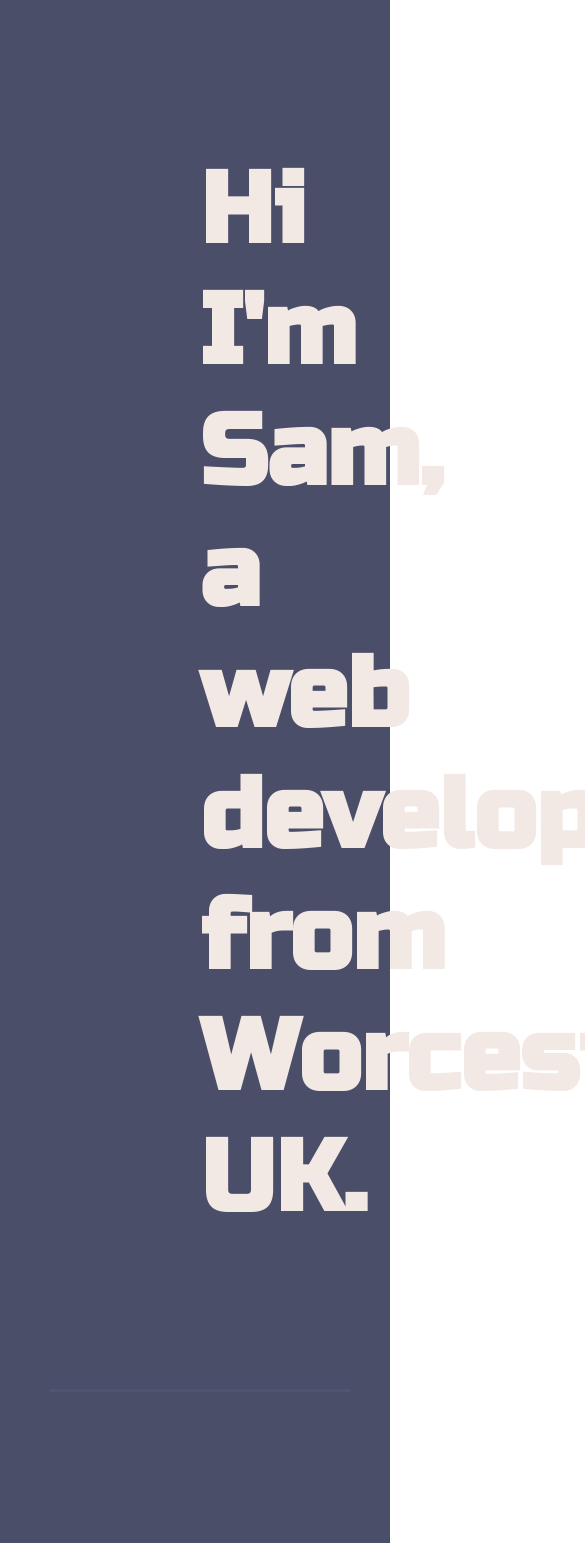
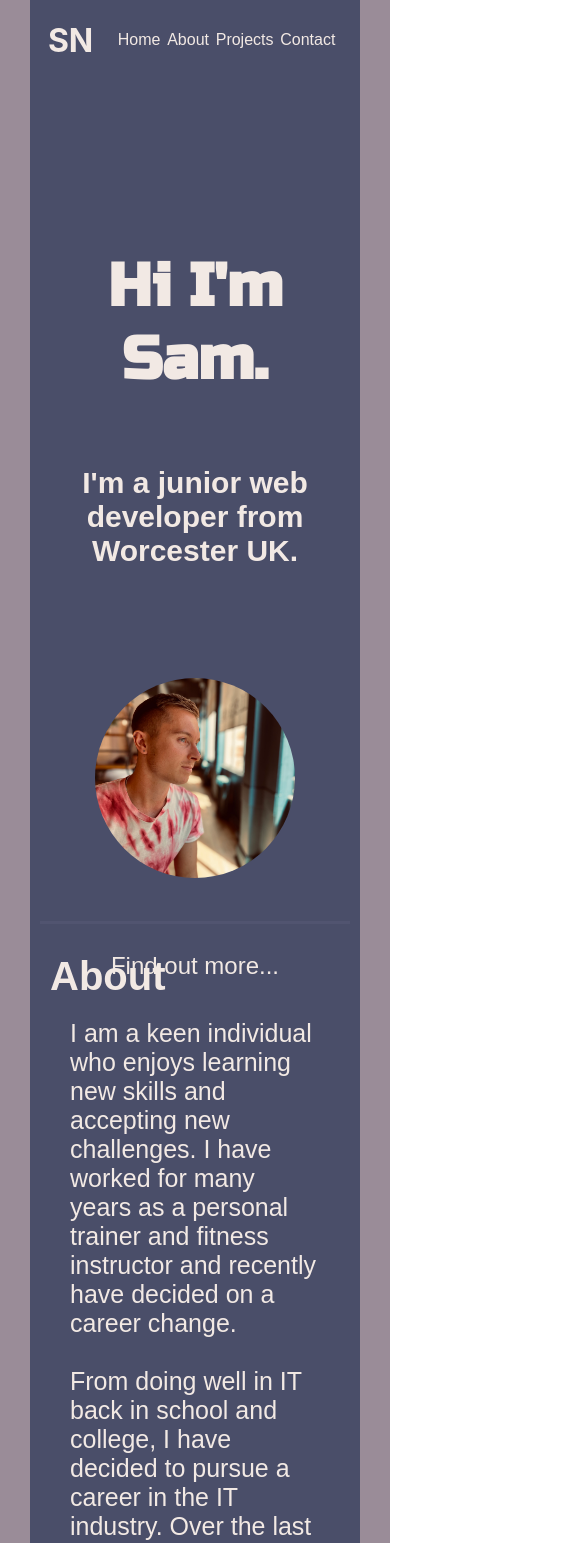
Before and after one commit to Samnoble118/Portfolio-V2, a React (Create React App) app: page / in a window 390 px wide. Shown: the top 1543 px of the page, 585 px wide, since content can reach past the window. Built offline with nearby package versions, Linux system fonts and the light colour scheme; a web font is replaced by a local one.

Commit message:
major updates to web design and mobile view

```diff
--- a/src/App.css
+++ b/src/App.css
@@ -2,4 +2,16 @@
   margin: 0;
   padding: 0;
   box-sizing: border-box;
+
 }
+
+.App{
+  border-width: 30px;
+  border-color: #9A8C98;
+  border-style: none solid none solid;
+}
+
+a{
+  text-decoration: none;
+  color: inherit;
+}
--- a/src/App.js
+++ b/src/App.js
@@ -1,4 +1,4 @@
-
+import Navbar from './pages/navbar';
 import './App.css';
 
 import Home from './pages/home';
@@ -7,7 +7,7 @@ function App() {
   return (
     <div className="App">
 
-
+      <Navbar />
       <Home />
     </div>
   );
--- a/src/pages/home.css
+++ b/src/pages/home.css
@@ -3,6 +3,17 @@
     font-family: 'Signika Negative', sans-serif;
 }
 
+
+.intro{
+    height: 100vh;
+    background-color: #4A4E69;;
+}
+
+.intro-heads-container{
+    display: flex;
+    justify-content: center;
+    align-items: center;
+}
 
 .intro,.about-me,.projects, .contact{
     padding: 150px;
@@ -15,11 +26,35 @@
     font-family: 'Russo One'
 }
 
+.intro-heads{
+    padding: 20px;
+}
+
+.find-more{
+    text-align: right;
+    margin: 200px 0;
+    cursor: pointer;
+    text-decoration: none;
+}
+
 
 .about-me h2{
     margin: 20px 0;
     font-size: 40px;
 }
+.about-me p{
+    font-size: x-large;
+}
+
+.samPic{
+    width: 300px;
+    border-radius: 150px;
+    border: white 20px
+}
+
+
+
+
 
 .about-me, .projects, .intro{
     margin: 0 50px;
@@ -76,4 +111,160 @@
 
 .socail-icon{
     cursor: pointer;
+    transition: transform .7s ease-in-out;
 }
+.socail-icon:hover{
+    transform: rotate(360deg);
+}
+
+@media only screen and (max-width: 600px) {
+
+    .intro,.about-me,.projects, .contact{
+        padding: 10px;
+        color: #F2E9E4;
+        margin: 0 10px;
+    }
+
+
+    .intro h1{
+        font-size: 40px;
+        margin: 50px 0;
+    }
+    .intro-heads {
+        font-size: 10px;
+        margin: 50px 0;
+    }
+
+    .intro-heads-container{
+        display: block;
+        align-items: center;
+        text-align: center;
+    }
+
+    .find-more{
+        text-align: center;
+        margin: 50px
+
+    }
+
+    .samPic{
+        width: 150px;
+       margin: 20px;
+    }
+
+
+    .about-me{
+        height: 100vh;
+    }
+
+    .about-me p{
+        font-size: 100%;
+    }
+
+    .picBox{
+        margin: 0 20px;
+    }
+
+    .theProjectContainer{
+        display: inline-block;
+
+    }
+
+    .aProject{
+
+        width: 80%;
+
+    }
+
+
+    .contact h2{
+        margin: 20px 0;
+        font-size: 30px;
+    }
+
+    .socail-icon{
+        cursor: pointer;
+        width: 60px;
+    }
+
+    .social-icon-container{
+        text-align: center;
+    }
+
+
+  }
+
+  @media only screen and (max-width: 768px) {
+
+    .intro,.about-me,.projects, .contact{
+        padding: 10px
+    }
+
+
+    .intro h1{
+        font-size: 60px;
+        margin: 70px 0;
+    }
+    .intro-heads {
+        font-size: 20px;
+        margin: 70px 0;
+    }
+
+    .intro-heads-container{
+        display: block;
+        align-items: center;
+        text-align: center;
+    }
+
+    .find-more{
+        text-align: center;
+        margin: 50px;
+        font-size: x-large;
+    }
+
+    .samPic{
+        width: 200px;
+       margin: 20px;
+    }
+
+
+    .about-me{
+        height: 100vh;
+    }
+
+    .about-me p{
+        font-size: 25px;
+    }
+
+    .picBox{
+        margin: 0 20px;
+    }
+
+    .theProjectContainer{
+        display: inline-block;
+
+    }
+
+    .aProject{
+
+        width: 80%;
+
+    }
+
+
+    .contact h2{
+        margin: 20px 0;
+        font-size: 30px;
+    }
+
+    .socail-icon{
+        cursor: pointer;
+        width: 60px;
+    }
+
+    .social-icon-container{
+        text-align: center;
+    }
+
+
+  }
--- a/src/pages/home.js
+++ b/src/pages/home.js
@@ -10,27 +10,44 @@ import CoffeeWeb from './Images/Coffee-website-screenshot.png';
 import Github from './Images/github.png';
 import LinkedIn from './Images/linkedin.png';
 import Mail from './Images/mail.png';
+import Sam from './Images/Sam-2.jpg';
 
 
 
 function home() {
     return (
-        <div className="home">
+        <div id="home-section" className="home">
             <div className="intro">
-                <h1>Hi I'm Sam, a web developer from Worcester UK.</h1>
-
+                <div className="intro-heads-container">
+                <div className="intro-heads">
+                    <h1>Hi I'm Sam.</h1>
+                    <h2>I'm a junior web developer from Worcester UK.</h2>
+                </div>
+                <div className="intro-pic-container">
+                    <img className="samPic" src={Sam} alt="Sam" />
+                </div>
+                </div>
+                <div className="find-more">
+                    <a href="#about-section"><p>Find out more...</p></a>
+                </div>
             </div>
 
 
 
-            <div className="about-me">
+
+            <div id="about-section" className="about-me">
                 <h2>About</h2>
+                <div className="picBox">
+
+
                 <p>I am a keen individual who enjoys learning new skills and accepting new challenges. I have worked for many years as a personal trainer and fitness instructor and recently have decided on a career change. <br /><br />
 
-                From doing well in IT back in school and college, I have decided to pursue a career in the IT industry. Over the last year, I have been studying and learning web development and It's something I have become really passionate about. When I'm not training my personal training clients, I find myself building websites around my personal interests, doing continuous research and learning new web development languages. I also love playing video games and researching how they are made. As a developer my main expertise are HTML, CSS, JavaScript and React, and I am keen to learn much more. Please see my portfolio to see some of my projects I have created so far.</p>
+                From doing well in IT back in school and college, I have decided to pursue a career in the IT industry. Over the last year, I have been studying and learning web development and It's something I have become really passionate about. When I'm not training my personal training clients, I find myself building websites around my personal interests, doing continuous research and learning new web development languages. <br />
+                I also love playing video games and researching how they are made. As a developer my main expertise are HTML, CSS, JavaScript and React, and I am keen to learn much more.</p>
+                </div>
             </div>
 
-            <div className="projects">
+            <div id="projects-section" className="projects">
                 <h2>Projects</h2>
 
                 <div className="theProjectContainer">
@@ -42,7 +59,7 @@ function home() {
                         <p>An information website around the Marvel Cinematic Universe using React. (Work in progress)</p><br />
                         </div>
                         <div className="picContainer">
-                        <img className="marvelWebPic" src={marvelWebsite} alt="Marvel Website" />
+                        <a href="https://samnoble118.github.io/React-Marvel-Website/" target='_blank'><img className="marvelWebPic" src={marvelWebsite} alt="Marvel Website" /></a>
                         </div>
                     </div>
 
@@ -53,7 +70,7 @@ function home() {
                         <p>Pokemon Pokedex Website which contains information on all Pokemon in the Pokeworld.</p><br />
                         </div>
                         <div className="picContainer">
-                        <img className="marvelWebPic" src={PokedexWeb} alt="Marvel Website" />
+                        <a href="https://samnoble118.github.io/Pokemon-Website/" target='_blank'><img className="marvelWebPic" src={PokedexWeb} alt="Marvel Website" /></a>
                         </div>
                     </div>
 
@@ -68,7 +85,7 @@ function home() {
                         <p>A score pointing game similar to Flappy Bird.</p><br />
                         </div>
                         <div className="picContainer">
-                        <img className="marvelWebPic" src={TailsAdventure} alt="Marvel Website" />
+                        <a href="https://samnoble118.github.io/Tails-Jump-Game/" target='_blank'><img className="marvelWebPic" src={TailsAdventure} alt="Marvel Website" /></a>
                         </div>
                     </div>
 
@@ -79,7 +96,7 @@ function home() {
                         <p>A checklist to help pokemon hunters keep track on their shiny hunting.</p><br />
                         </div>
                         <div className="picContainer">
-                        <img className="marvelWebPic" src={ShinyToDo} alt="Marvel Website" />
+                        <a href="https://samnoble118.github.io/Shiny-Checklist/" target='_blank'><img className="marvelWebPic" src={ShinyToDo} alt="Marvel Website" /></a>
                         </div>
                     </div>
 
@@ -95,7 +112,7 @@ function home() {
                         <p>A clone website of a popular coffee shop in Worcester</p><br />
                         </div>
                         <div className="picContainer">
-                        <img className="marvelWebPic" src={CoffeeShop} alt="Marvel Website" />
+                        <a href="https://samnoble118.github.io/The-Coffee-Shop/" target='_blank'><img className="marvelWebPic" src={CoffeeShop} alt="Marvel Website" /></a>
                         </div>
                     </div>
 
@@ -106,7 +123,7 @@ function home() {
                         <p>A small website for a little coffee cafe in Worcester</p><br />
                         </div>
                         <div className="picContainer">
-                        <img className="marvelWebPic" src={CoffeeWeb} alt="Marvel Website" />
+                        <a href="https://samnoble118.github.io/Coffee-and-Cakes-Website/" target='_blank'><img className="marvelWebPic" src={CoffeeWeb} alt="Marvel Website" /></a>
                         </div>
                     </div>
 
@@ -121,7 +138,7 @@ function home() {
                         <p>My old Portfolio Website</p><br />
                         </div>
                         <div className="picContainer">
-                        <img className="marvelWebPic" src={PrevPortfo} alt="Marvel Website" />
+                        <a href="https://samnoble118.github.io/Portfolio/" target='_blank'><img className="marvelWebPic" src={PrevPortfo} alt="Marvel Website" /></a>
                         </div>
                     </div>
 
@@ -132,7 +149,7 @@ function home() {
                         <p>This current website.</p><br />
                         </div>
                         <div className="picContainer">
-                        <img className="marvelWebPic" src={PokedexWeb} alt="Marvel Website" />
+                        <a href="https://samnoble118.github.io/Portfolio-V2/"><img className="marvelWebPic" src={PokedexWeb} alt="Marvel Website" /></a>
                         </div>
                     </div>
 
@@ -141,12 +158,14 @@ function home() {
 
             </div>
 
-            <div className="contact">
+            <div id="contact-section" className="contact">
 
                 <h2>Connect with me</h2>
-                <img className="socail-icon" src={Github} alt="Github" />
-                <img className="socail-icon" src={LinkedIn} alt="Linked In" />
-                <img className="socail-icon" src={Mail} alt="E-Mail" />
+                <div className="social-icon-container">
+                <a href="https://github.com/Samnoble118" target='_blank'><img className="socail-icon" src={Github} alt="Github" /></a>
+                <a href="https://www.linkedin.com/in/sam-noble-724a75b8/" target='_blank'><img className="socail-icon" src={LinkedIn} alt="Linked In" /></a>
+                <a href="mailto:samnoble118@icloud.com"><img className="socail-icon" src={Mail} alt="E-Mail" /></a>
+                </div>
 
             </div>
 
--- a/src/pages/navbar.css
+++ b/src/pages/navbar.css
@@ -12,9 +12,17 @@
 .navbar{
     display: flex;
     align-items: center;
-    background-color: #22223b;
+    background-color: #4A4E69;
     color: #F2E9E4;
     height: 80px;
     justify-content: space-evenly;
-    padding: 0 20px;
+
 }
+
+@media only screen and (max-width: 600px) {
+    .nav-items{
+        justify-content: space-evenly;
+        width: 70%;
+
+    }
+  }
--- a/src/pages/navbar.js
+++ b/src/pages/navbar.js
@@ -6,10 +6,10 @@ function navbar() {
         <div className="navbar">
             <h1>SN</h1>
             <ul className="nav-items">
-                <li>Home</li>
-                <li>About</li>
-                <li>Projects</li>
-                <li>Contact</li>
+                <a href="#home-section"><li>Home</li></a>
+                <a href="#about-section"><li>About</li></a>
+                <a href="#projects-section"><li>Projects</li></a>
+                <a href="#contact-section"><li>Contact</li></a>
             </ul>
         </div>
     )
```
Also changed, not shown: src/pages/Images/Sam-2.jpg (added), 1 other file (tests, documents, lock files or other folders).
